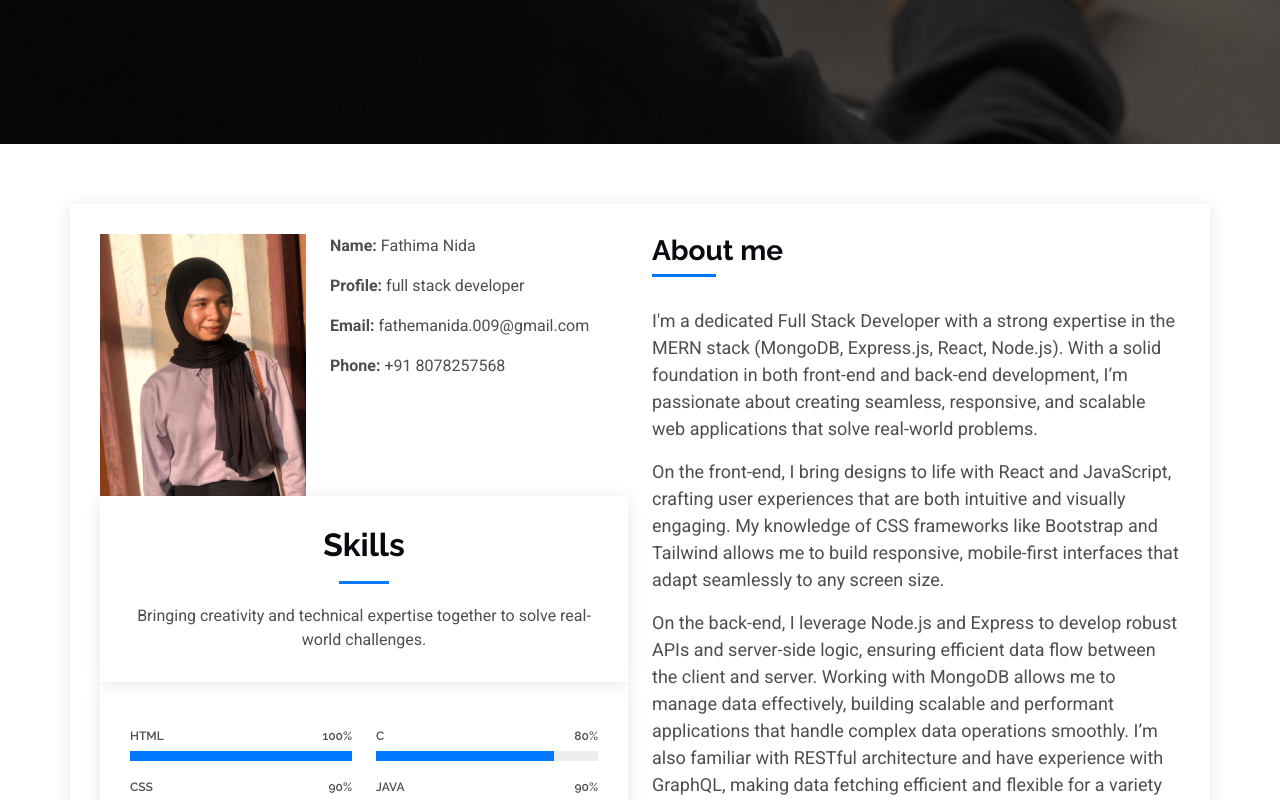
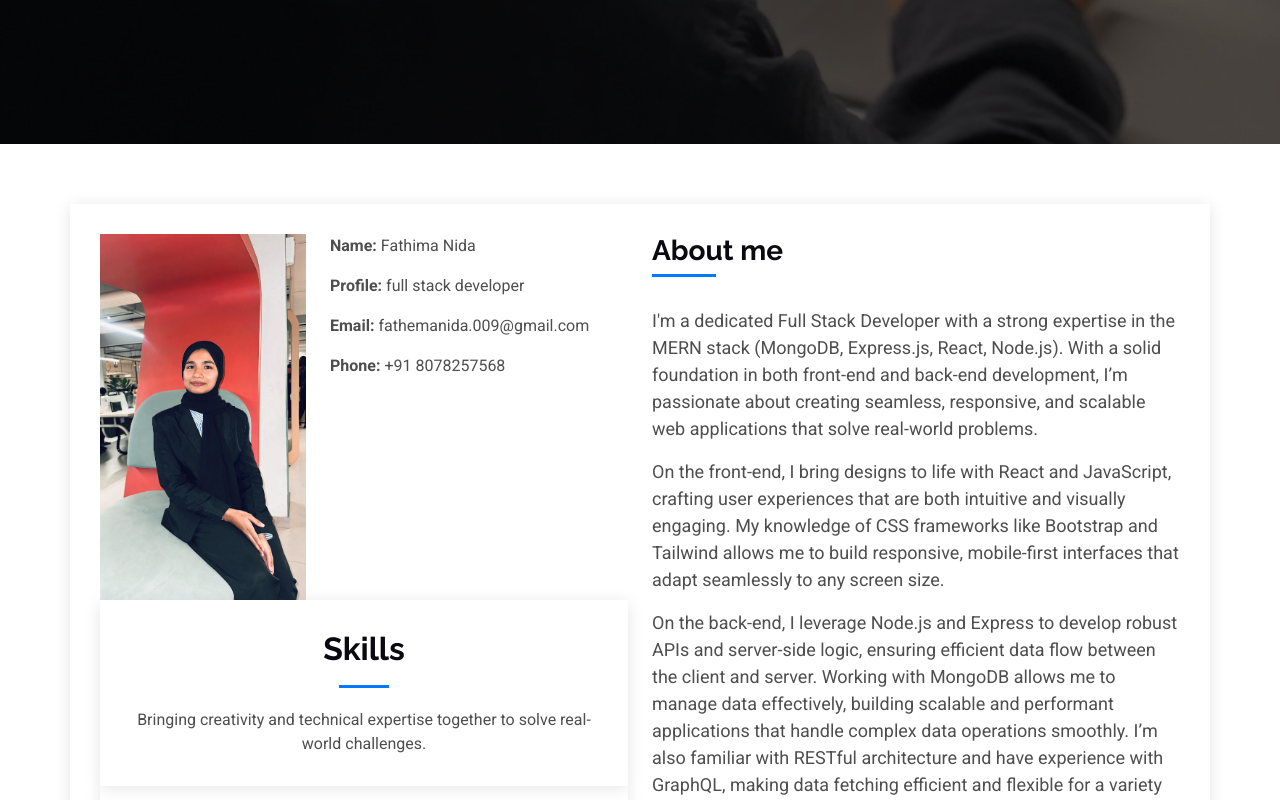
Before and after one commit to fathemanida/Portfolio, a plain HTML site: page DevFolio/index.html in a window 1280 px wide. Shown: the part 657-1457 px from the top of the page. Drawn offline with Linux system fonts and the light colour scheme.

Commit message:
Update index.html

```diff
--- a/DevFolio/index.html
+++ b/DevFolio/index.html
@@ -79,7 +79,7 @@
 
             <div class="row justify-content-between gy-4">
               <div class="col-lg-5">
-                <img src="assets/img/fthnidaa.webp" class="img-fluid" alt="">
+                <img src="assets/img/WhatsApp Image 2025-12-03 at 1.17.22 PM.jpeg" class="img-fluid" alt="">
               </div>
               <div class="col-lg-7 about-info">
                 <p><strong>Name: </strong> <span>Fathima Nida</span></p>
```
